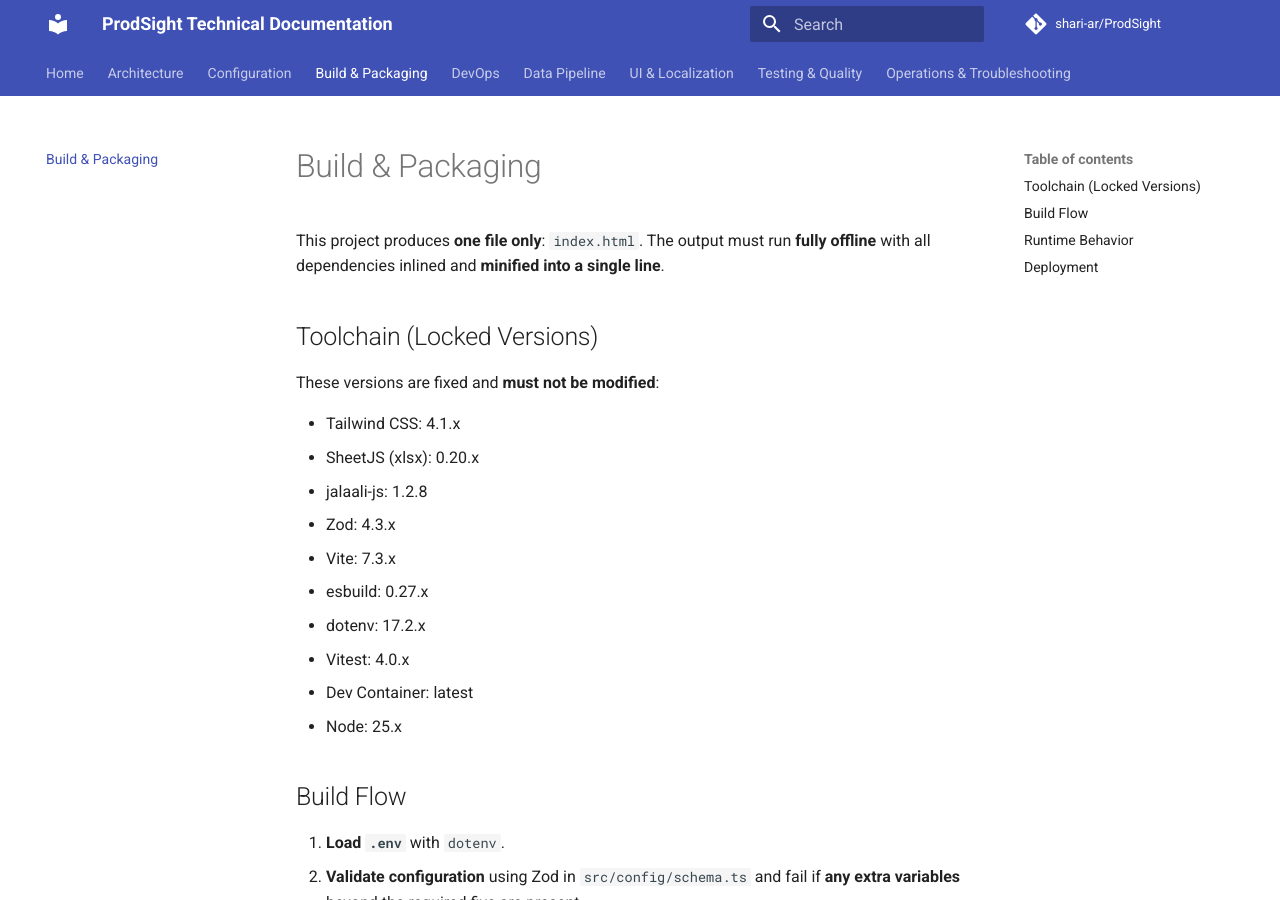
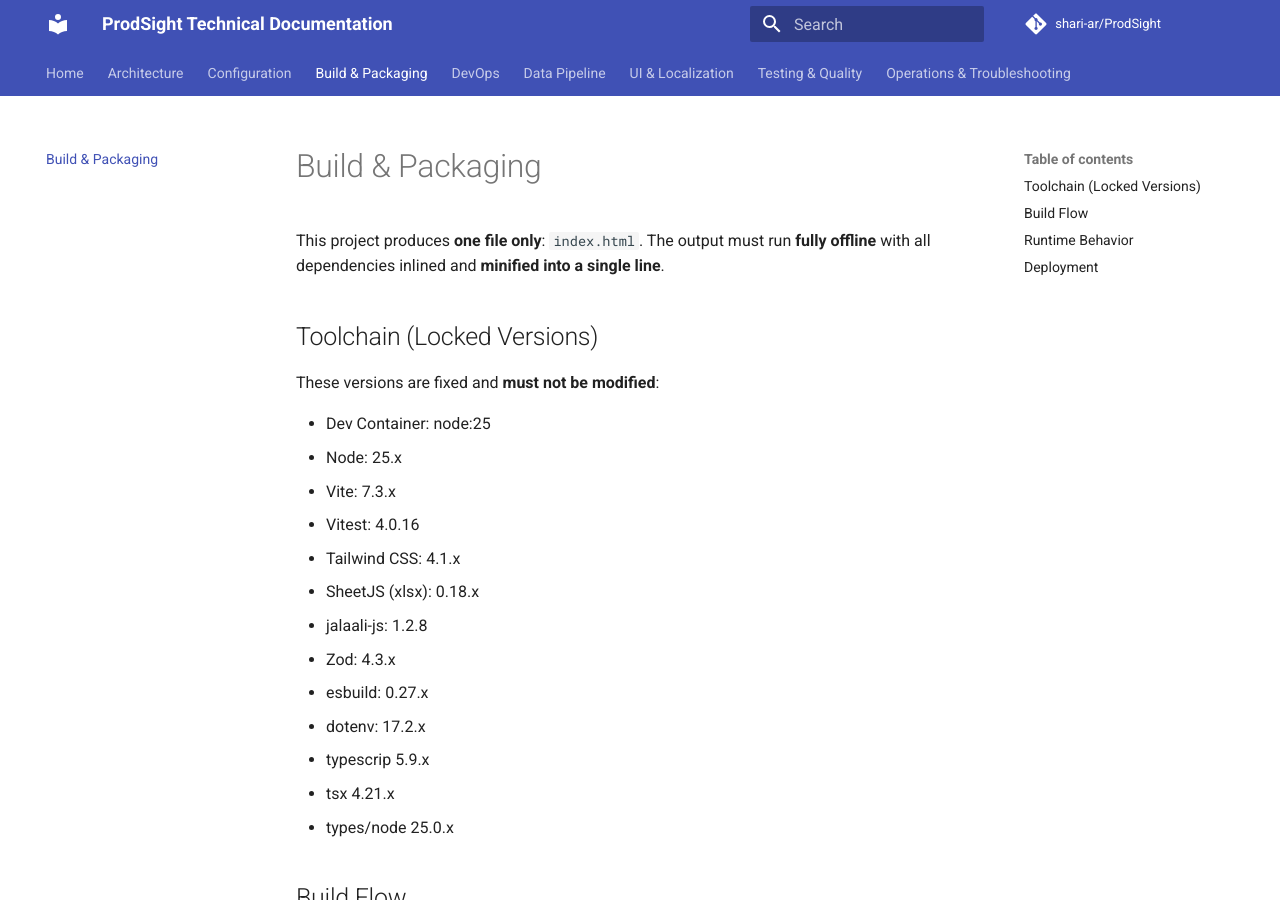
Before and after one commit to shari-ar/ProdSight, an MkDocs documentation site: the page built from docs/build-and-run.md, in a window 1280 px wide and 900 px high. Built offline with MkDocs 1.6.1 and Material for MkDocs 9.7.7, drawn with Linux system fonts in a browser that asks for light colours; comment, search, counter and statistics services are not loaded.

Commit message:
Update packages

```diff
--- a/docs/build-and-run.md
+++ b/docs/build-and-run.md
@@ -6,16 +6,19 @@ This project produces **one file only**: `index.html`. The output must run **ful
 
 These versions are fixed and **must not be modified**:
 
+- Dev Container: node:25
+- Node: 25.x
+- Vite: 7.3.x
+- Vitest: 4.0.16
 - Tailwind CSS: 4.1.x
-- SheetJS (xlsx): 0.20.x
+- SheetJS (xlsx): 0.18.x
 - jalaali-js: 1.2.8
 - Zod: 4.3.x
-- Vite: 7.3.x
 - esbuild: 0.27.x
 - dotenv: 17.2.x
-- Vitest: 4.0.x
-- Dev Container: latest
-- Node: 25.x
+- typescrip 5.9.x
+- tsx 4.21.x
+- types/node 25.0.x
 
 ## Build Flow
 
```
